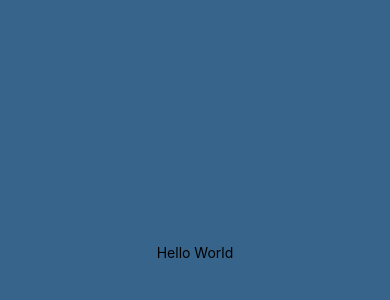
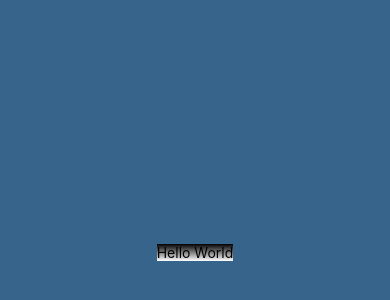
Before and after one commit to psteingh/LTRapp, a React Native app: screen / in a window 390 px wide. Shown: the part 170-470 px from the top of the page. Built offline with nearby package versions, Linux system fonts and the light colour scheme.

Commit message:
ltrapp0318104

```diff
--- a/App.js
+++ b/App.js
@@ -1,11 +1,16 @@
 import { StatusBar } from 'expo-status-bar';
 import { StyleSheet, Text, View } from 'react-native';
+import { LinearGradient } from 'expo-linear-gradient';
+
 import Colors from './constants/colors';
 
 export default function App() {
   return (
     <View style={styles.container}>
-      <Text>Hello World</Text>
+      <LinearGradient colors={[Colors.primaryBlack, Colors.primaryWhite]}>
+        <Text>Hello World</Text>
+      </LinearGradient>
+
       <StatusBar style="auto" />
     </View>
   );
```
